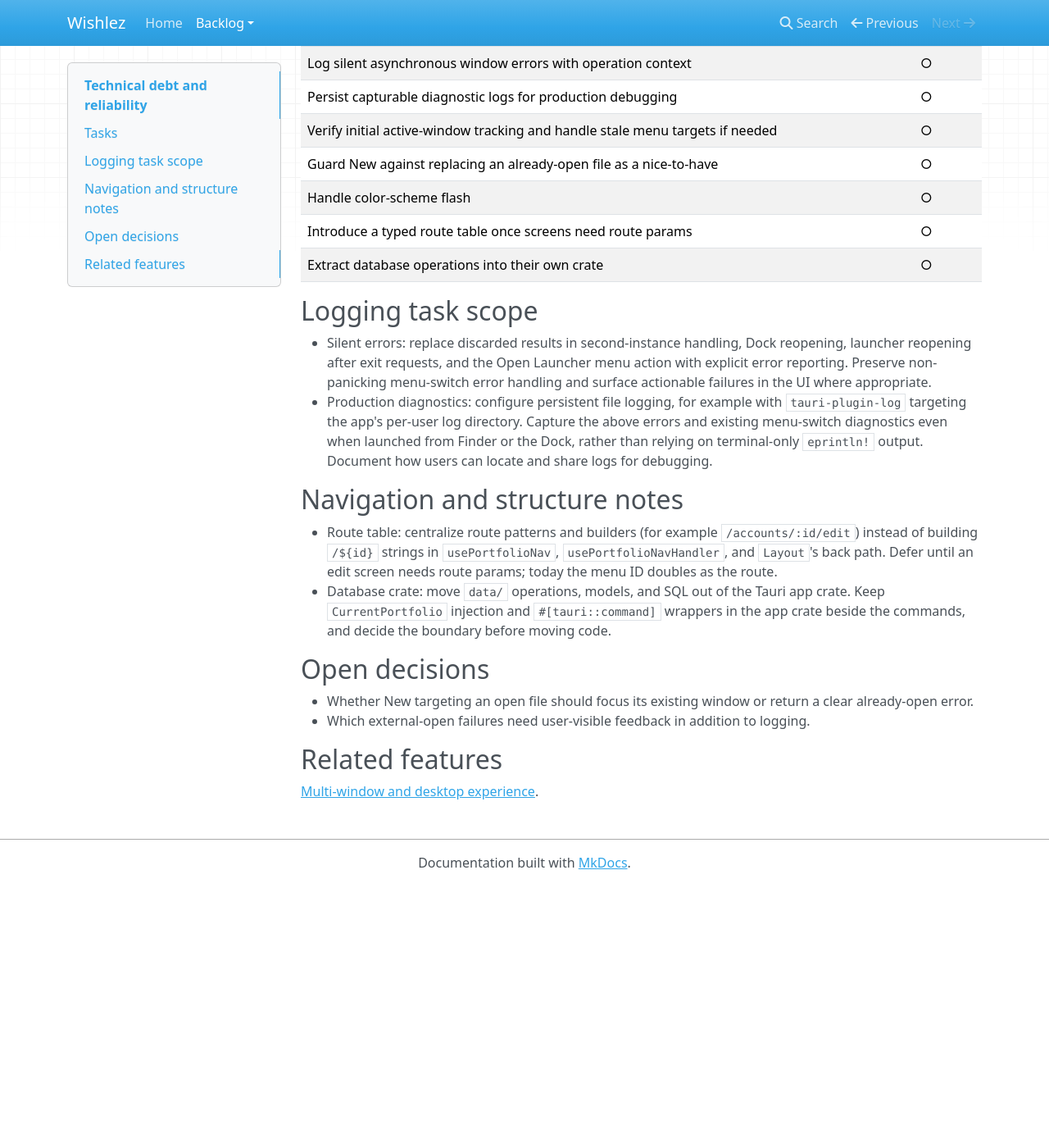
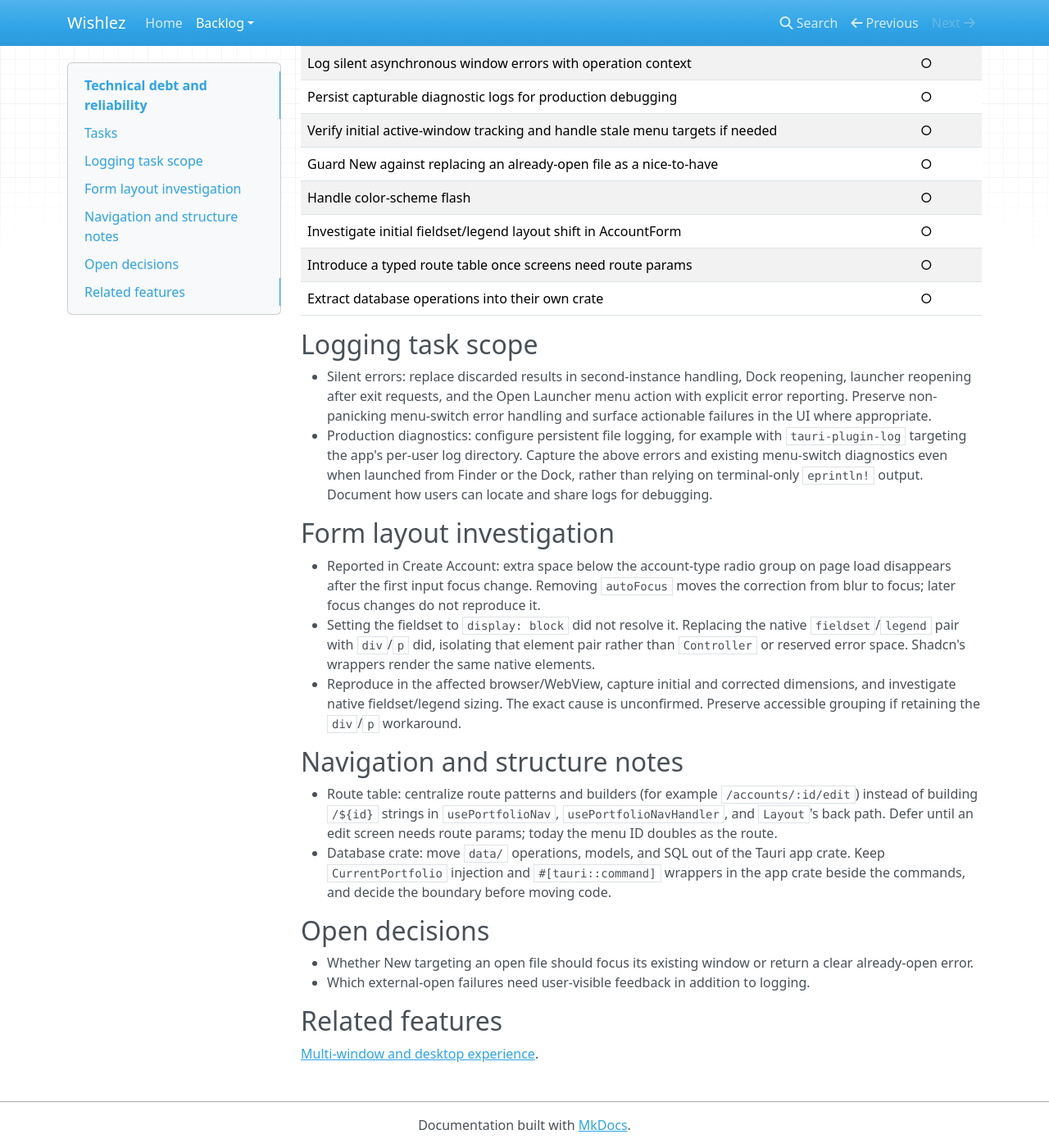
Before and after one commit to wishlez/wishlez-app, an MkDocs documentation site: the page built from docs/backlog/FEAT-0010.md, in a window 1280 px wide and 1400 px high, scrolled down 499 px. Shown: the whole window at 82% size. Built offline with MkDocs 1.6.1, drawn with Linux system fonts in a browser that asks for light colours; nearby versions of some CDN libraries; before the commit the page ends 1579 px from its top, so only the background shows below that.

Commit message:
fix: fix build layout quirks

```diff
--- a/docs/backlog/FEAT-0010.md
+++ b/docs/backlog/FEAT-0010.md
@@ -24,6 +24,7 @@ its status reflects recorded work, not a promise to eliminate all technical debt
 | Verify initial active-window tracking and handle stale menu targets if needed | ○ |
 | Guard New against replacing an already-open file as a nice-to-have | ○ |
 | Handle color-scheme flash | ○ |
+| Investigate initial fieldset/legend layout shift in AccountForm | ○ |
 | Introduce a typed route table once screens need route params | ○ |
 | Extract database operations into their own crate | ○ |
 
@@ -38,6 +39,19 @@ its status reflects recorded work, not a promise to eliminate all technical debt
   errors and existing menu-switch diagnostics even when launched from Finder or
   the Dock, rather than relying on terminal-only `eprintln!` output. Document how
   users can locate and share logs for debugging.
+
+## Form layout investigation
+
+- Reported in Create Account: extra space below the account-type radio group on
+  page load disappears after the first input focus change. Removing `autoFocus`
+  moves the correction from blur to focus; later focus changes do not reproduce it.
+- Setting the fieldset to `display: block` did not resolve it. Replacing the
+  native `fieldset`/`legend` pair with `div`/`p` did, isolating that element pair
+  rather than `Controller` or reserved error space. Shadcn's wrappers render the
+  same native elements.
+- Reproduce in the affected browser/WebView, capture initial and corrected
+  dimensions, and investigate native fieldset/legend sizing. The exact cause is
+  unconfirmed. Preserve accessible grouping if retaining the `div`/`p` workaround.
 
 ## Navigation and structure notes
 
```
